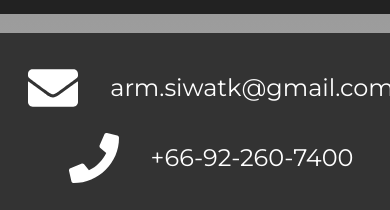
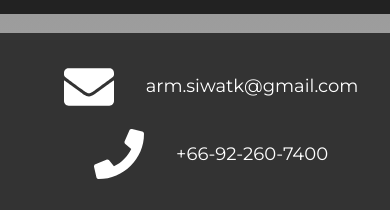
Before and after one commit to ArmSiwatK/portfolio, a React (Vite) app: page / in a window 390 px wide. Shown: the part 1525-1735 px from the top of the page. Built offline with nearby package versions, Linux system fonts and the light colour scheme.

Commit message:
Responsive footer text size

```diff
--- a/src/components/Footer/Footer.css
+++ b/src/components/Footer/Footer.css
@@ -70,6 +70,10 @@
         justify-content: center;
     }
 
+    .footer-text {
+        font-size: 18px;
+    }
+
     .footer-social .footer-icon {
         margin: 24px;
         font-size: 50px;
```
